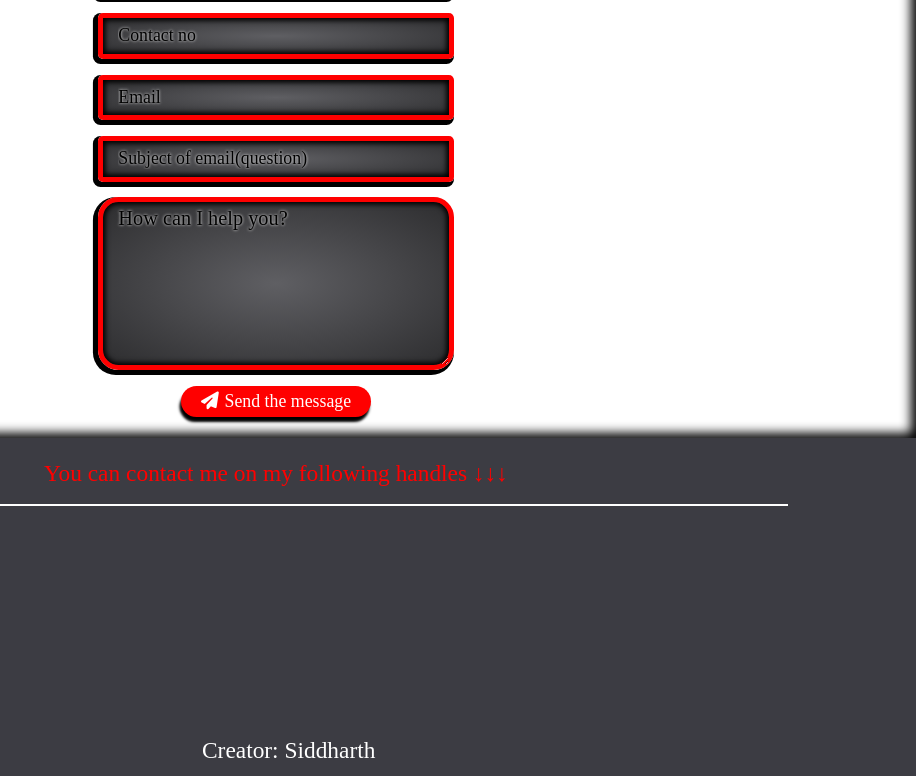
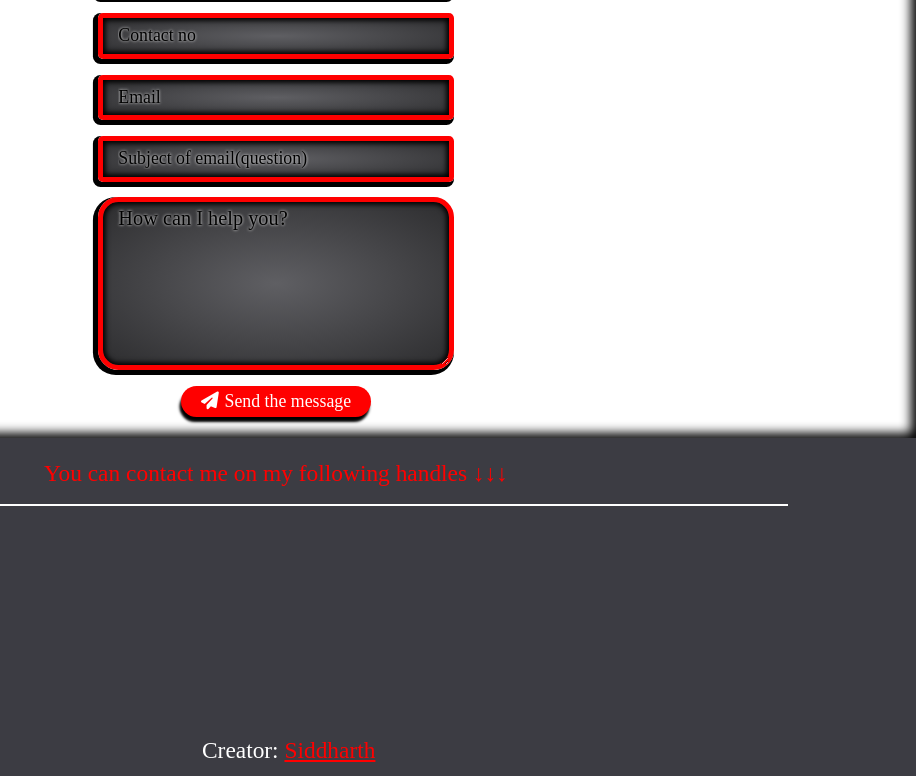
Before and after one commit to creatorsiddharth/Home, a plain HTML site: page index.html in a window 1280 px wide. Shown: the part 2882-3658 px from the top of the page, 364-1280 px from the left. Drawn offline with Linux system fonts and the light colour scheme; a web font is replaced by a local one.

Commit message:
Update index.html

```diff
--- a/index.html
+++ b/index.html
@@ -235,7 +235,7 @@ function send(){
           <p><i class="fa-brands fa-whatsapp"></i><a href="https://wa.me/+918979409282">Message me on my Whatsapp </a></p>
 
           <div class="creator">
-            <p>Creator: Siddharth</p>
+            <p>Creator: <a href="https://www.youtube.com/live/7BMzOwgsDoI?si=9eJ7kyfUcZYHnjp4">Siddharth</a></p>
           </div>
         </div>
 
```
